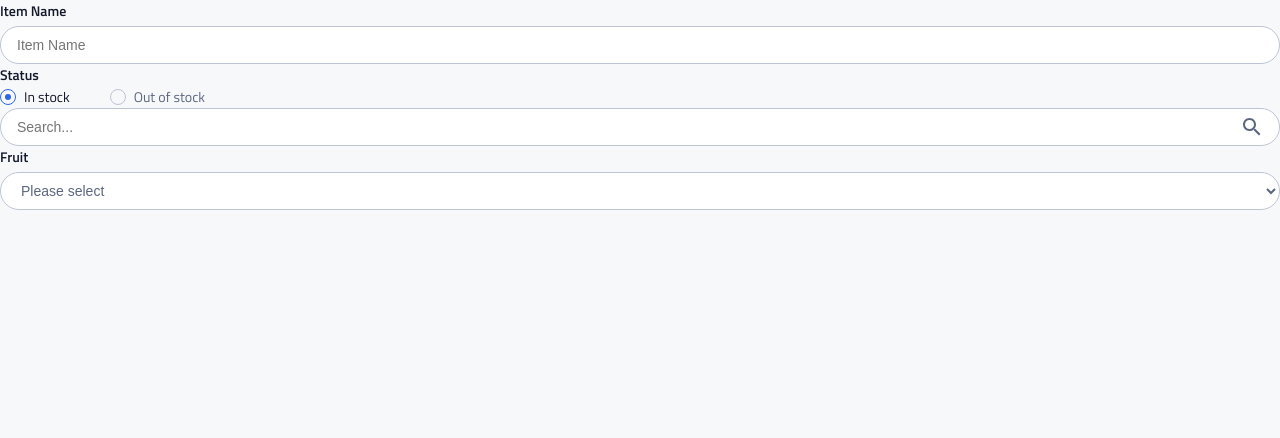
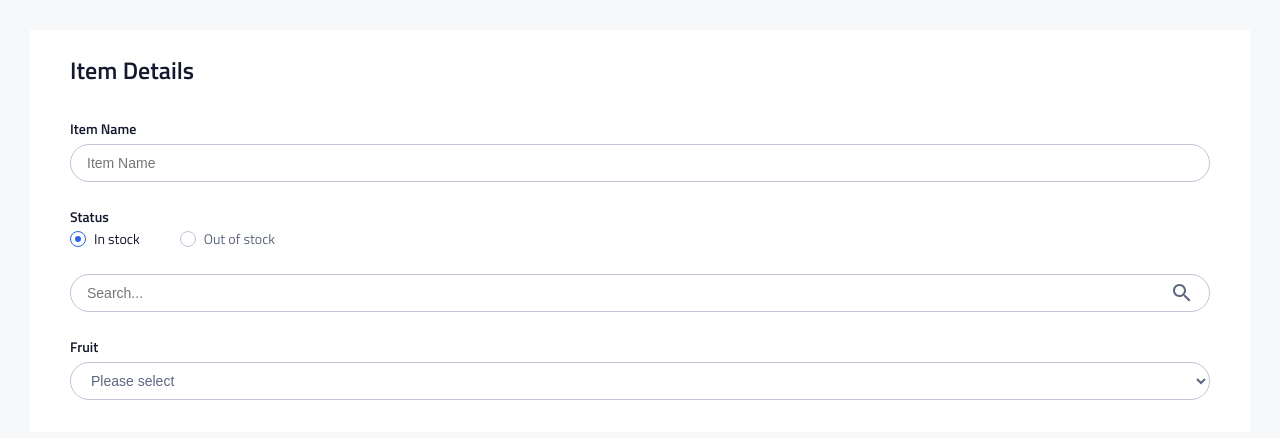
Before and after one commit to alperzini/instock-client, a React (Vite) app: page / in a window 1280 px wide. Shown: the top 438 px of the page. Built offline with nearby package versions, Linux system fonts and the light colour scheme.

Commit message:
add FieldsetField component

```diff
--- a/src/components/FormFields/DropdownField/DropdownField.jsx
+++ b/src/components/FormFields/DropdownField/DropdownField.jsx
@@ -1,5 +1,4 @@
 import "./DropdownField.scss";
-import selectArrow from "../../../assets/icons/arrow_drop_down-24px.svg";
 import ErrorMessage from "../ErrorMessage/ErrorMessage.jsx";
 
 function DropdownField(props) {
--- /dev/null
+++ b/src/components/FormFields/FieldsetField/FieldsetField.jsx
@@ -0,0 +1,13 @@
+import "./FieldsetField.scss";
+
+function FieldsetField(props) {
+    const { title, hasBorder, children } = props;
+
+    return (
+        <div className={`fieldset__wrapper ${hasBorder ? "fieldset__wrapper--border" : ""}`}>
+            <h2 className="fieldset__title">{title}</h2>
+                {children}
+        </div>
+    );
+}
+export default FieldsetField;
--- /dev/null
+++ b/src/components/FormFields/FieldsetField/FieldsetField.scss
@@ -0,0 +1,46 @@
+@use "../../../styles/variables" as *;
+@use "../../../styles/functions" as *;
+@use "../../../styles/mixins" as *;
+
+.fieldset {
+    &__wrapper {
+        display: flex;
+        flex-direction: column;
+        gap: pxToRem(16);
+        padding: pxToRem(16) pxToRem(24) pxToRem(24);
+        background-color: $color-white;
+
+        &--border {
+            border: none;
+            border-bottom: 1px solid $color-cloud;
+
+            @include tablet {
+                border: none;
+                border-right: 1px solid $color-cloud;
+            }
+        }
+
+        @include tablet {
+            gap: pxToRem(24);
+            padding: pxToRem(24) pxToRem(32) pxToRem(32);
+        }
+
+        @include desktop {
+            padding: pxToRem(24) pxToRem(40) pxToRem(32);
+        }
+    }
+
+    &__title {
+        font-size: $text-size-m-h2;
+        line-height: $line-height-m-h2;
+        color: $color-instock-black;
+        font-weight: $font-semi-bold;
+        margin: 0 0 pxToRem(8);
+
+        @include tablet {
+            font-size: $text-size-dt-h2;
+            line-height: $line-height-dt-h2;
+        }
+    }
+
+}
--- a/src/pages/WarehousesPage/WarehousesPage.jsx
+++ b/src/pages/WarehousesPage/WarehousesPage.jsx
@@ -3,6 +3,7 @@ import TextField from "../../components/FormFields/TextField/TextField";
 import StatusField from "../../components/FormFields/StatusField/StatusField";
 import SearchField from "../../components/FormFields/SearchField/SearchField";
 import DropdownField from "../../components/FormFields/DropdownField/DropdownField";
+import FieldsetField from "../../components/FormFields/FieldsetField/FieldsetField";
 import { useState } from "react";
 
 const WarehousesPage = ({ warehouses, setWarehouses }) => {
@@ -26,10 +27,14 @@ const WarehousesPage = ({ warehouses, setWarehouses }) => {
     };
     return (
         <>
-            <TextField onChange={handleTextChange} type="email" label="Item Name" name="name" id="name" placeholder="Item Name" value={value} error="This field is required" />
-            <StatusField legend="Status" name="status" selectedStatus={selectedStatus} onChange={handleRadioChange} />
-            <SearchField onChange={handleSearchChange} name="search" id="search" placeholder="Search..." value={search} />
-            <DropdownField onChange={handleListChange} options={options} label="Fruit" name="fruit" id="fruit" placeholder="Please select" selectedValue={selectedFruit} isError={false} error="This field is required" />
+            <div style={{ padding: 30 }} >
+                <FieldsetField title="Item Details" hasBorder={false} >
+                    <TextField onChange={handleTextChange} type="email" label="Item Name" name="name" id="name" placeholder="Item Name" value={value} error="This field is required" />
+                    <StatusField legend="Status" name="status" selectedStatus={selectedStatus} onChange={handleRadioChange} />
+                    <SearchField onChange={handleSearchChange} name="search" id="search" placeholder="Search..." value={search} />
+                    <DropdownField onChange={handleListChange} options={options} label="Fruit" name="fruit" id="fruit" placeholder="Please select" selectedValue={selectedFruit} isError={false} error="This field is required" />
+                </FieldsetField>
+            </div>
         </>
     );
 };
```
